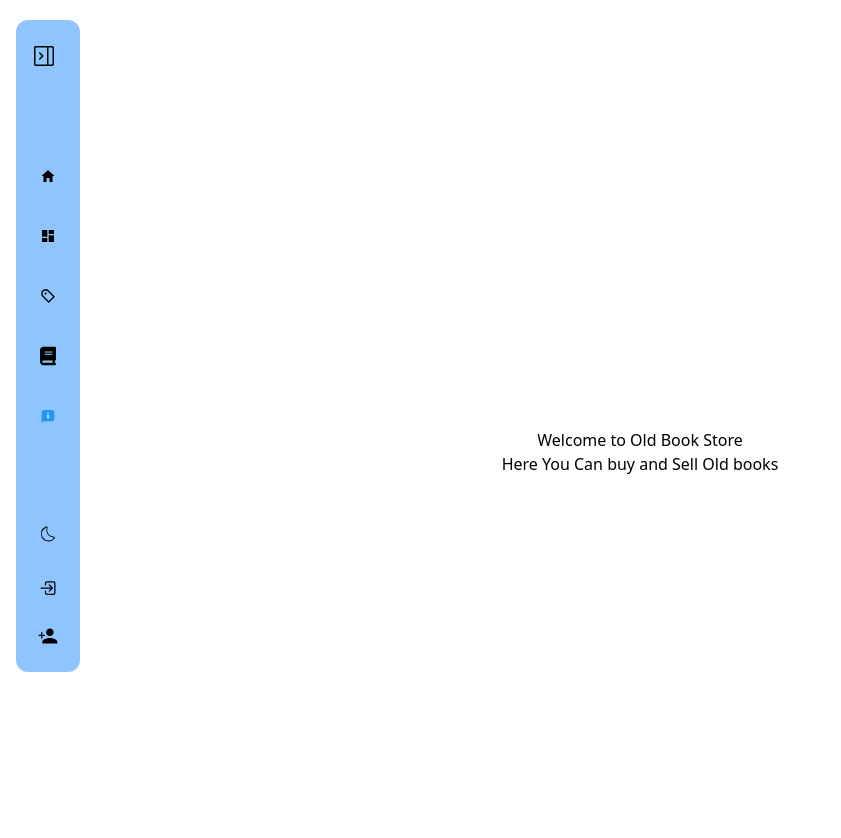
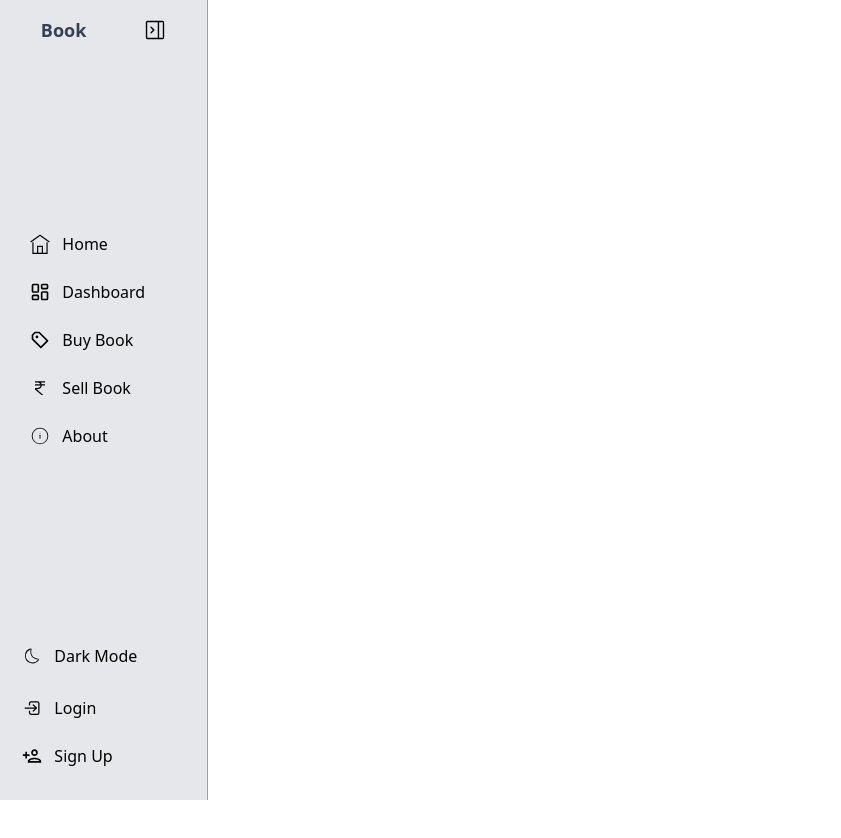
Before and after one commit to khan0027/old-book-main, a React (Vite) app in the folder Frontend/old-book/: page / in a window 1280 px wide. Shown: the top 838 px of the page, without its empty margins (0-841 px from the left). After the commit the page ends 800 px from the top, so only its background shows below. Built offline with nearby package versions, Linux system fonts and the light colour scheme.

Commit message:
Still fixing navbar and a lot to be fixed

```diff
--- a/Frontend/old-book/src/App.jsx
+++ b/Frontend/old-book/src/App.jsx
@@ -4,16 +4,14 @@ import Navbar from './components/Navbar/Navbar'
 import Login from './components/Login&Signup/Login'
 import Signup from './components/Login&Signup/Signup'
 import MainContent from './components/Main/MainContent'
+import NewCard from './components/NewBookCard/NewCArd'
 
 function App() {
 
   return (
-    <div className='absolute'  >
-      <div className='sticky top-4 left-5 z-50' >
+    <div className='absolute bg-gray-100 h-fill flex flex-col justify-center items-center  '  >
+      <div className='fixed top-0 left-0 z-50' >
           <Navbar />
-      </div>
-      <div className='relative bottom-160 left-0 z-0' >
-        <MainContent />
       </div>
 
     </div>
--- a/Frontend/old-book/src/components/Main/MainContent.jsx
+++ b/Frontend/old-book/src/components/Main/MainContent.jsx
@@ -2,13 +2,21 @@ import React from 'react'
 
 const MainContent = () => {
   return (
-    <div className='flex flex-col justify-center items-center h-screen w-screen' >
-        <h1>
+    <div className='flex flex-col justify-center items-center h-screen gap-5 '  >
+        <h1 className='text-3xl' >
             Welcome to Old Book Store
         </h1>
         <p>
             Here You Can buy and Sell Old books
         </p>
+        <div className='flex flex-row gap-4 items-center' >
+          <button className='pl-5 pr-5 pt-2 pb-2 border-1 border-black w-auto rounded-md hover:bg-gray-300 ' >
+            Login
+          </button>
+          <button className='pl-5 pr-5 pt-2 pb-2 border-1 border-black w-auto rounded-md hover:bg-gray-300  ' >
+            Signup
+          </button>
+        </div>
     </div>
   )
 }
--- a/Frontend/old-book/src/components/Navbar/Navbar.jsx
+++ b/Frontend/old-book/src/components/Navbar/Navbar.jsx
@@ -1,18 +1,17 @@
 import { useState } from "react";
-import { FaBook } from "react-icons/fa6";
+import { LiaRupeeSignSolid } from "react-icons/lia";
 import { MdOutlineLightMode } from "react-icons/md";
-import { CiDark } from "react-icons/ci";
+import { CiDark, CiCircleInfo } from "react-icons/ci";
 import { GoSidebarCollapse, GoSidebarExpand } from "react-icons/go";
-import { IoMdHome } from "react-icons/io";
-import { MdDashboard } from "react-icons/md";
+import { TfiHome } from "react-icons/tfi";
+import { LuLayoutDashboard } from "react-icons/lu";
 import { BiPurchaseTagAlt } from "react-icons/bi";
-import { FcAbout } from "react-icons/fc";
 import { IoLogInOutline } from "react-icons/io5";
-import { IoMdPersonAdd } from "react-icons/io";
+import { MdOutlinePersonAdd } from "react-icons/md";
 
 const Navbar = () => {
   const [dark, setDark] = useState(false);
-    const [sidebar, setSidebar] = useState(true);
+  const [sidebar, setSidebar] = useState(false);
 
   const mode = dark ? "Light Mode" : "Dark Mode";
 
@@ -27,85 +26,80 @@ const Navbar = () => {
   return (
     <nav
       className={`
-                flex flex-col h-163 justify-between pt-4 pb-4 items-center
-                duration-500 rounded-xl bg-blue-300 flex-wrap sticky top-5 left-4 mt-5 mb-5
-
-                ${sidebar ? "w-16" : "w-48"}
+        flex flex-col h-screen justify-between py-4 items-center
+        duration-500 backdrop-blur-md border-r border-gray-400 sticky top-0
+        ${sidebar ? "w-20" : "w-52 bg-gray-200"}
       `}
     >
       {/* Header Section */}
-            <div className="w-full px-2">
       <div
-                    className="duration-500 flex justify-between items-center cursor-pointer p-2 hover:bg-blue-400 rounded-lg"
         onClick={sidebarHandler}
+        className={`flex items-center justify-around px-3 w-full cursor-pointer`}
       >
         {!sidebar && (
-                        <div className="flex flex-col items-center">
-                            <span className="text-xl font-bold whitespace-nowrap font-serif  tracking-wider text-blue-800 drop-shadow-sm">
-                                Old Book
-                            </span>
-                            <div className="w-full h-0.5 bg-gradient-to-r from-blue-600 to-blue-400 mt-1 rounded-full"></div>
-                        </div>
+          <h1 className="font-semibold text-lg text-gray-700 transition-all duration-300">
+            Book
+          </h1>
         )}
         {sidebar ? (
-                        <GoSidebarCollapse size={24} />
+          <GoSidebarExpand size={22} className="mx-auto hover:bg-gray-300" />
         ) : (
-                        <GoSidebarExpand size={24} />
+          <GoSidebarCollapse size={22} className="hover:bg-gray-300 " />
         )}
-                </div>
       </div>
 
       {/* Navigation Links */}
-            <div className="w-full flex-1 flex justify-center items-center">
-                <ul className="flex flex-col justify-center items-start gap-6 w-full px-4">
-                    <li className="flex flex-row justify-start items-center w-full gap-3 cursor-pointer hover:bg-blue-400 p-2 rounded-lg transition-colors">
-                        <IoMdHome size={20} />
-                        {!sidebar && <span className="font-medium">Home</span>}
+      <div className="flex-1 flex flex-col justify-center items-center w-full">
+        <ul className="flex flex-col justify-center items-center gap-2 w-full">
+          {[
+            { icon: <TfiHome size={20} />, label: "Home" },
+            { icon: <LuLayoutDashboard size={20} />, label: "Dashboard" },
+            { icon: <BiPurchaseTagAlt size={20} />, label: "Buy Book" },
+            { icon: <LiaRupeeSignSolid size={20} />, label: "Sell Book" },
+            { icon: <CiCircleInfo size={20} />, label: "About" },
+          ].map((item, idx) => (
+            <li
+              key={idx}
+              className={`flex items-center ${
+                sidebar ? "justify-center" : "justify-start pl-5"
+              } gap-3 py-2 w-[90%] rounded-md cursor-pointer hover:bg-gray-300 transition-all`}
+            >
+              {item.icon}
+              {!sidebar && (
+                <span className="font-medium whitespace-nowrap">{item.label}</span>
+              )}
             </li>
-                    <li className="flex flex-row justify-start items-center w-full gap-3 cursor-pointer hover:bg-blue-400 p-2 rounded-lg transition-colors">
-                        <MdDashboard size={20} />
-                        {!sidebar && <span className="font-medium">Dashboard</span>}
-                    </li>
-                    <li className="flex flex-row justify-start items-center w-full gap-3 cursor-pointer hover:bg-blue-400 p-2 rounded-lg transition-colors">
-                        <BiPurchaseTagAlt size={20} />
-                        {!sidebar && <span className="font-medium">Buy Book</span>}
-                    </li>
-                    <li className="flex flex-row justify-start items-center w-full gap-3 cursor-pointer hover:bg-blue-400 p-2 rounded-lg transition-colors">
-                        <FaBook size={20} />
-                        {!sidebar && <span className="font-medium">Sell Book</span>}
-                    </li>
-                    <li className="flex flex-row justify-start items-center w-full gap-3 cursor-pointer hover:bg-blue-400 p-2 rounded-lg transition-colors">
-                        <FcAbout size={20} />
-                        {!sidebar && <span className="font-medium">About</span>}
-                    </li>
+          ))}
         </ul>
       </div>
 
       {/* Theme Toggle */}
-            <div className="w-full px-2 mb-4">
       <div
-                    className="flex justify-center items-center cursor-pointer p-2 hover:bg-blue-400 rounded-lg transition-colors"
+        className={`w-[90%] mx-auto mb-3 flex items-center ${
+          sidebar ? "justify-center" : "justify-start pl-3"
+        } gap-3 p-2 cursor-pointer hover:bg-gray-300 rounded-md transition-all`}
         onClick={modeToggle}
       >
-                    <div className="flex items-center gap-3">
-                        {dark ? (
-                            <MdOutlineLightMode size={20} />
-                        ) : (
-                            <CiDark size={20} />
-                        )}
-                        {!sidebar && <span className="whitespace-nowrap font-medium">{mode}</span>}
-                    </div>
-                </div>
+        {dark ? <MdOutlineLightMode size={20} /> : <CiDark size={20} />}
+        {!sidebar && <span className="font-medium">{mode}</span>}
       </div>
 
       {/* Auth Buttons */}
-            <div className="flex flex-col gap-2 w-full px-2">
-                <button className="h-10 flex flex-row justify-center items-center gap-3 hover:bg-blue-400 rounded-lg transition-colors w-full">
+      <div className="flex flex-col gap-2 w-[90%] mb-2">
+        <button
+          className={`flex items-center ${
+            sidebar ? "justify-center" : "justify-start pl-3"
+          } gap-3 h-10 rounded-md hover:bg-gray-300 transition-all`}
+        >
           <IoLogInOutline size={20} />
           {!sidebar && <span className="font-medium">Login</span>}
         </button>
-                <button className="h-10 flex flex-row justify-center items-center gap-3 hover:bg-blue-400 rounded-lg transition-colors w-full">
-                    <IoMdPersonAdd size={20} />
+        <button
+          className={`flex items-center ${
+            sidebar ? "justify-center" : "justify-start pl-3"
+          } gap-3 h-10 rounded-md hover:bg-gray-300 transition-all`}
+        >
+          <MdOutlinePersonAdd size={20} />
           {!sidebar && <span className="font-medium">Sign Up</span>}
         </button>
       </div>
--- /dev/null
+++ b/Frontend/old-book/src/components/NewBookCard/NewCard.jsx
@@ -0,0 +1,28 @@
+import React, { useState } from 'react'
+import { FaHeart } from "react-icons/fa";
+import { FaRegHeart } from "react-icons/fa";
+
+const NewCard = () => {
+
+    const [liked, setLiked] = useState(true);
+    function likeHandler(){
+        setLiked(!liked);
+    }
+
+  return (
+    <div className='absolute h-6 border-1 border-black w-10 ' >
+        <img src="https://www.shutterstock.com/image-photo/book-open-pages-close-up-600nw-2562942291.jpg" alt="Book Image" />
+        <h3>
+            This is Book Name
+        </h3>
+        <div onClick={likeHandler} >
+            {liked ? <FaRegHeart color='red' size={24} /> : <FaHeart color='red' size={24} />}
+        </div>
+        <p>
+            This is book description
+        </p>
+    </div>
+  )
+}
+
+export default NewCard
```
Lines whose indentation alone changed are shown as unchanged.
